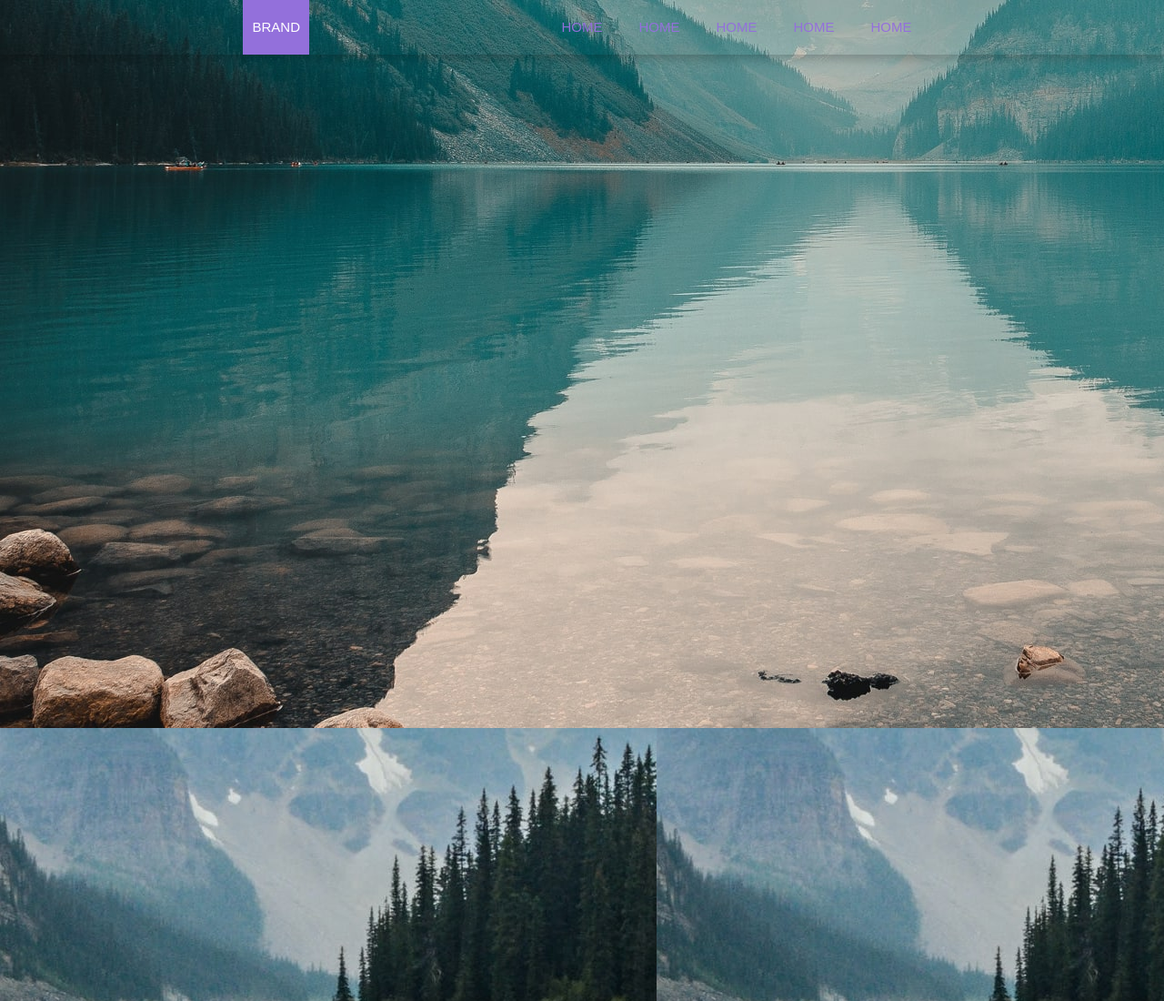
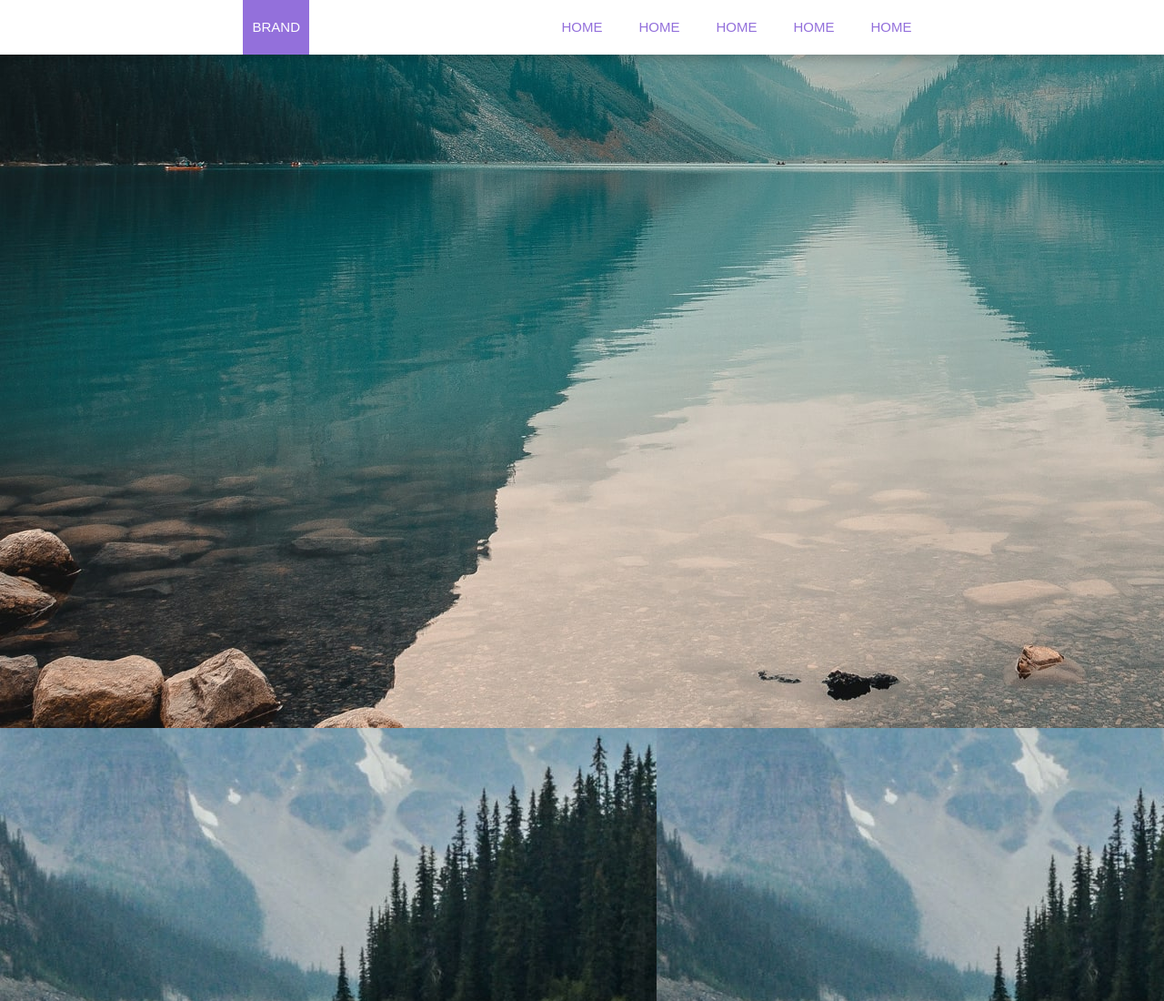
Before and after one commit to DEVESHKUMAR97/Cool_Navigation, a plain HTML site: page index.html in a window 1280 px wide. Shown: the top 1100 px of the page at 91% size. Drawn offline with Linux system fonts and the light colour scheme.

Commit message:
bg-color

```diff
--- a/sass/main.scss
+++ b/sass/main.scss
@@ -86,7 +86,7 @@ nav {
     display: flex;
     justify-content: space-evenly;
     text-transform: uppercase;
-    background-color: transparent;
+    background-color: #ffffff;
     box-shadow: 0 .5rem 1rem rgba(0,0,0,0.2);
     overflow: hidden;
 }
```
Also changed, not shown: css/main.css, 1 other file.
